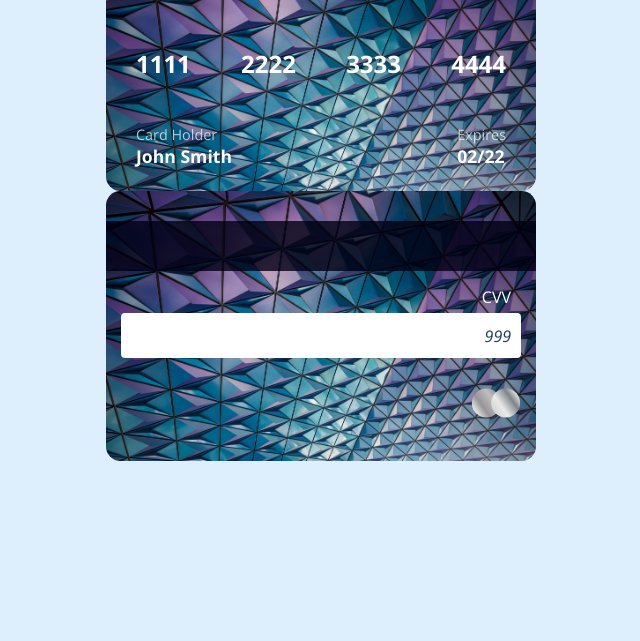
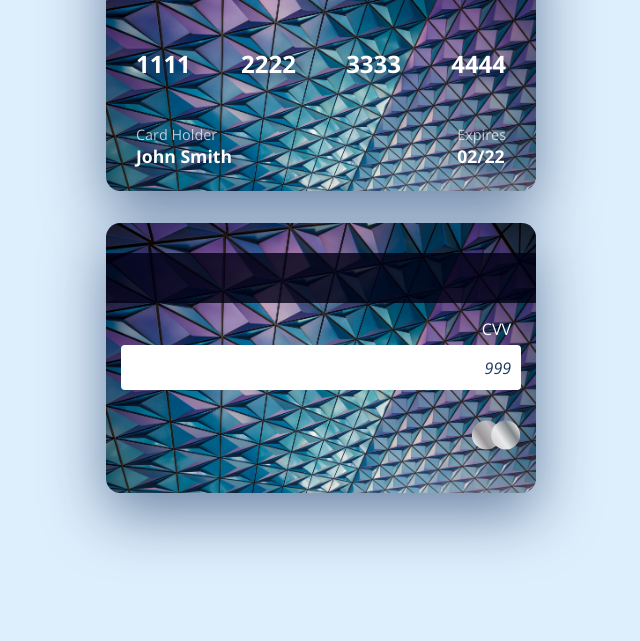
Before and after one commit to peanutbutterjlly/tinyCssProjects, a plain HTML site: page chapter-09/before/index.html in a window 1280 px wide. Shown: the part 159-800 px from the top of the page, without its empty margins (319-959 px from the left). Drawn offline with Linux system fonts and the light colour scheme.

Commit message:
finished chapter 9

```diff
--- a/chapter-09/before/style.css
+++ b/chapter-09/before/style.css
@@ -59,12 +59,15 @@ body {
 .card-item__side {
   background: url('bg.jpeg') left top / cover blue;
   border-radius: 0.9rem;
+  box-shadow: 0 20px 60px 0 rgb(14 42 90 / 0.55);
   height: 100%;
   width: 100%;
+  margin-bottom: 2rem;
 }
 
 .front {
   padding: 25px 15px;
+  text-shadow: 7px 6px 10px rgb(14 42 90 / 0.8);
 }
 
 .card-item__top {
```
